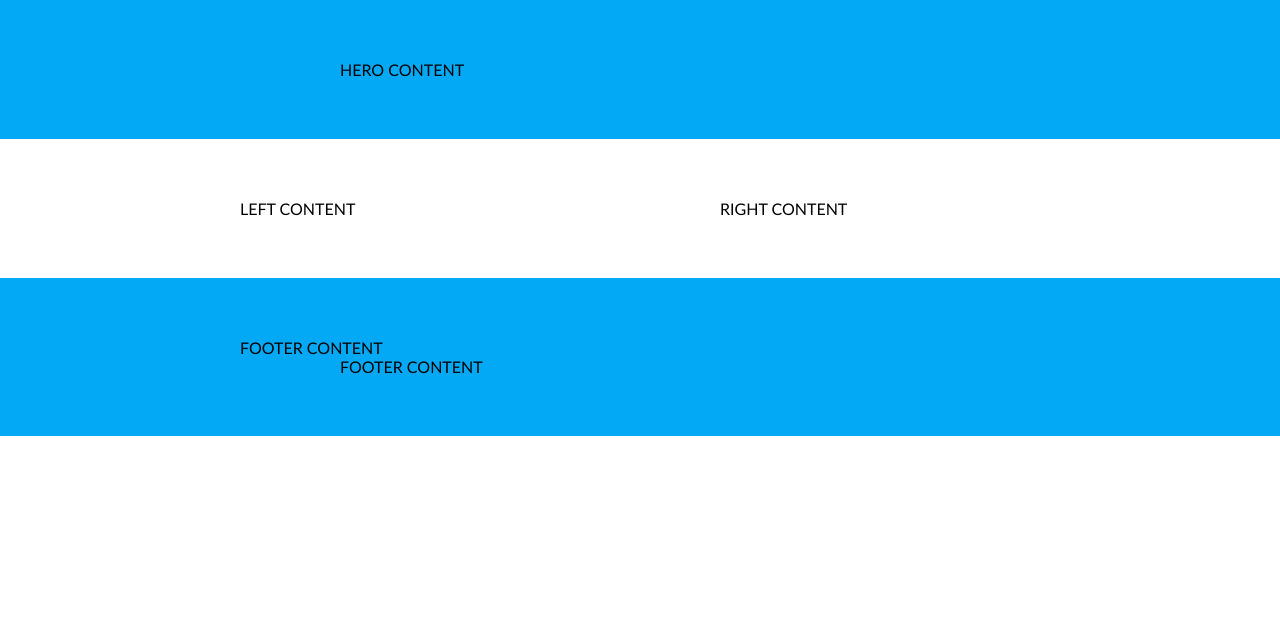
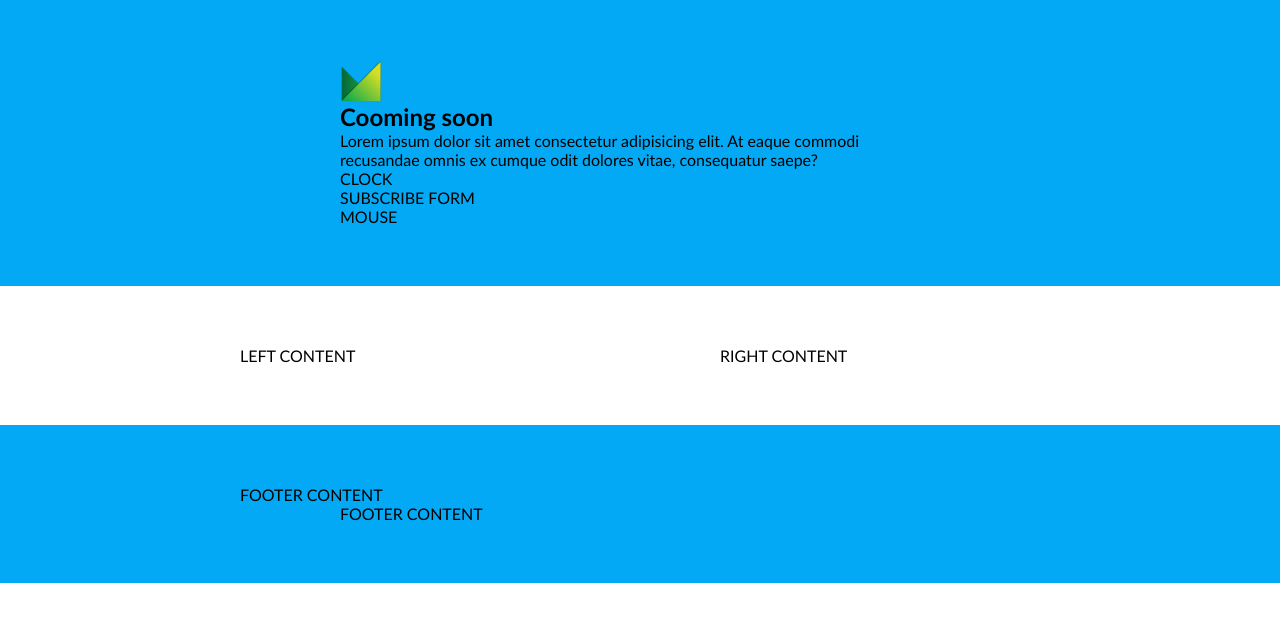
Before and after one commit to Evelinatoleike/5-coming-soon, a website: page index.html in a window 1280 px wide. Drawn offline with Linux system fonts and the light colour scheme.

Commit message:
Hero section initial HTML

```diff
--- a/index.html
+++ b/index.html
@@ -18,7 +18,18 @@
 <body>
     <Section class=" container bg-primary">
         <div class="row-short">
-         HERO CONTENT
+            <img src="./img/icon-logo.png" alt="Logo">
+            <h1>Cooming soon</h1>
+            <p>Lorem ipsum dolor sit amet consectetur adipisicing elit. At eaque commodi recusandae omnis ex cumque odit dolores vitae, consequatur saepe?</p>
+            <div class="clock">
+                CLOCK
+            </div>
+            <form class="form">
+                SUBSCRIBE FORM
+            </form>
+            <div calss="mouse">
+                MOUSE
+            </div>
         </div>
     </Section>
 
```
